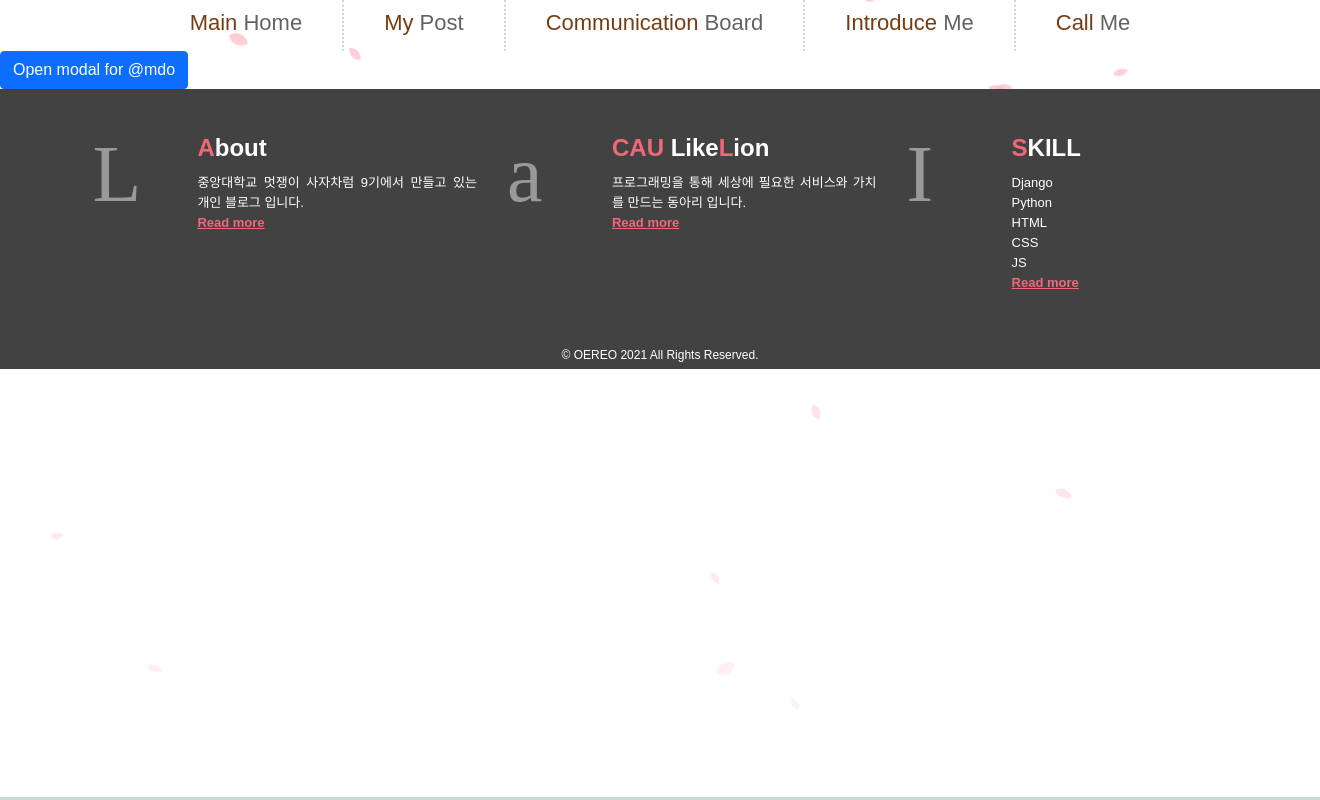
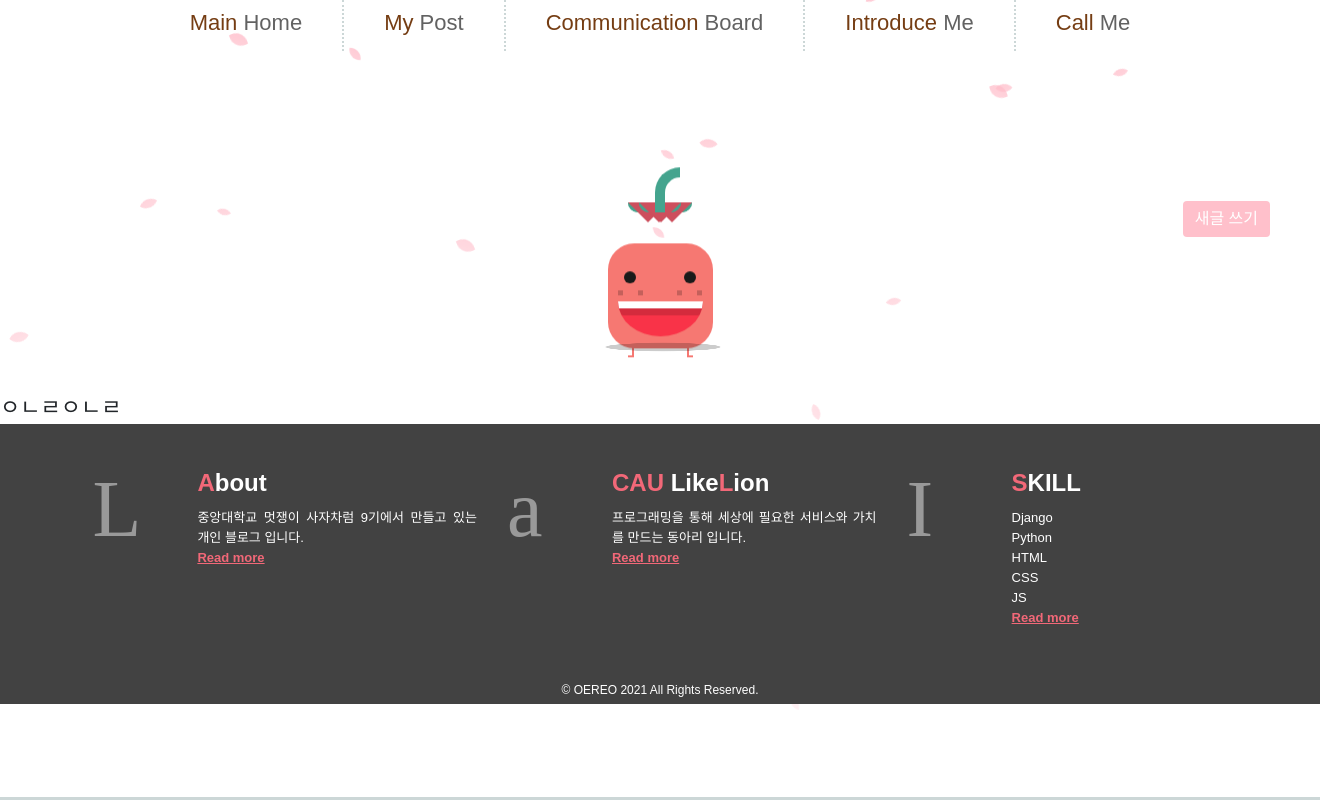
Before and after one commit to LikeLion-CAU-9th/spring-concept-blog, a Django app: template myblog/blog/templates/myPost.html in a window 1320 px wide. Run offline with Django 3.2, Linux system fonts and the light colour scheme; the template is opened without the code that fills it, so the values that code supplies are empty; some libraries are stand-ins or nearby versions; some web fonts are replaced.

Commit message:
refactor: fix nonePostCharacter.css for grid

```diff
--- a/myblog/blog/static/css/mainBlog.css
+++ b/myblog/blog/static/css/mainBlog.css
@@ -61,12 +61,14 @@
     border: 2px solid gray;
 }
 
-.post-header {
+.post-header span{
     background: #fff;
     position: relative;
     padding: 3rem 5%;
     font-family: 'Sucrose Bold Two';
     font-size: 2.7rem;
+    display : inline;
+
 }
 
 .point-color {
--- /dev/null
+++ b/myblog/blog/static/css/myPost.css
@@ -0,0 +1,3 @@
+.my-post-align {
+    /* margin: 40px; */
+}
--- /dev/null
+++ b/myblog/blog/static/css/nonePostCharacter.css
@@ -0,0 +1,150 @@
+::-moz-selection{background:#1A1A1A;color:#FFF}
+::selection{background:#1A1A1A;color:#FFF}
+a{text-decoration:none;cursor:pointer}
+a:hover{text-decoration:underline}
+html,body,div,span,applet,object,iframe,h1,h2,h3,h4,h5,h6,p,blockquote,pre,a,abbr,acronym,address,big,cite,code,del,dfn,em,img,ins,kbd,q,s,samp,small,strike,strong,sub,sup,tt,var,b,u,i,center,dl,dt,dd,ol,ul,li,fieldset,form,label,legend,table,caption,tbody,tfoot,thead,tr,th,td,article,aside,canvas,details,embed,figure,figcaption,footer,header,hgroup,menu,nav,output,ruby,section,summary,time,mark,audio,video{margin:0;padding:0;border:0;font:inherit;font-size:100%;vertical-align:baseline}
+html,body{overflow-X:hidden}
+.kolor-tla{background-color:#CD4F5D;-webkit-transition:background .3s ease-in-out;transition:background .3s ease-in-out}
+.pozycja{display:table;position:absolute;height:100%;width:100%}
+.srodek{display:table-cell;vertical-align:middle;padding:20px 0px}
+/* span{display:block} */
+#qlogo{width:200px;height:240px;margin:0 auto;text-align:center;position:relative;border:3px solid transparent;-webkit-transition:border-color .3s ease-in-out;transition:border-color .3s ease-in-out}
+#qlogo span {
+    display:block;
+}
+.poziomq{text-align:center;position:relative;top:33%;display:inline-block;width:105px;-webkit-animation:ruchLewitacja 3s ease-in-out infinite;animation:ruchLewitacja 3s ease-in-out infinite}
+.cialo{background:#F67872;margin:0 auto;width:105px;height:105px;border-radius:25%;position:relative}
+.liscie{position:relative}
+.liscie .lodyga{width:25px;height:45px;border:10px solid #44A48E;border-bottom:none;border-right:none;position:absolute;top:-60px;left:50%;margin-left:-5px;border-top-left-radius:30px}
+.liscie .lisc-lewy{width:0px;height:10px;border:10px solid #44A48E;border-top:none;position:absolute;top:-25px;left:20px;border-bottom-left-radius:10px}
+.liscie .lisc-lewy.drugi{left:31px}
+.liscie .lisc-prawy{width:0px;height:10px;border:10px solid #44A48E;border-top:none;position:absolute;top:-25px;right:21px;border-bottom-right-radius:10px}
+.liscie .lisc-prawy.drugi{right:32px}
+.liscie .after{content:"";display:block;width:0px;height:0px;position:absolute;top:0px;border-top:20px solid #CD4F5D;border-right:20px solid transparent;border-left:20px solid transparent;-webkit-transition:border-top-color .3s ease-in-out;transition:border-top-color .3s ease-in-out}
+.liscie .lisc-lewy  .after{left:-10px}
+.liscie .lisc-prawy .after{right:-10px}
+.twarz{width:105px;position:relative}
+.oczy{width:105px;height:20px;position:relative;-webkit-transform-origin:center;transform-origin:center}
+.oczy .oko{position:absolute;width:12px;height:12px;background:#1A1A1A;top:28px;border-radius:50%;-webkit-animation:ruchOczy 12s infinite ease-in-out;animation:ruchOczy 12s infinite ease-in-out}
+.oczy .oko:before{content:"";display:block;width:14px;height:0px;background:#F67872;position:absolute;left:-1px;top:-1px;-webkit-transition:height .1s ease-in-out;transition:height .1s ease-in-out}
+.oczy .oko:after{content:"";display:block;width:14px;height:0px;background:#F67872;position:absolute;left:-1px;bottom:-1px;-webkit-transition:height .1s ease-in-out;transition:height .1s ease-in-out}
+.oczy .oko.oko-lewe{left:16%}
+.oczy .oko.oko-prawe{right:16%}
+.piegi{width:105px;height:10px;position:relative}
+.piegi .pieg{position:absolute;width:5px;height:5px;background:#C4605B;top:27px;border-radius:0%;-webkit-transition:top .1s ease-in-out;transition:top .1s ease-in-out}
+.piegi .pieg:after{content:"";display:block;width:5px;height:5px;background:#C4605B;position:absolute;top:0px;border-radius:0%}
+.piegi .pieg.pieg-lewy{left:10%}
+.piegi .pieg.pieg-lewy:after{left:20px}
+.piegi .pieg.pieg-prawy{right:10%}
+.piegi .pieg.pieg-prawy:after{right:20px}
+.buzia{width:85px;height:35px;background:#F93348;position:relative;top:28px;left:10px;border-radius:0% 0% 70% 70% / 0% 0% 140% 140%;-webkit-transition:all .1s ease-in-out;transition:all .1s ease-in-out;overflow:hidden}
+.buzia .zuby{width:85px;height:7px;background:#fff;position:absolute;top:0px;left:0;border-radius:0 0 5px 5px / 0 0 35px 35px;-webkit-transition:all .1s ease-in-out;transition:all .1s ease-in-out}
+.buzia .gardlo{width:85px;height:14px;background:rgba(0,0,0,0.15);position:absolute;top:0px;left:0;border-radius:0 0 13px 13px / 0 0 35px 35px;-webkit-transition:all .1s ease-in-out;transition:all .1s ease-in-out}
+.rece .reka{background:#F67872;width:2px;height:30px;position:absolute;top:80px;-webkit-transform:rotate(0deg);transform:rotate(0deg)}
+.rece .reka.reka-lewa{left:7px}
+.rece .reka.reka-prawa{right:7px}
+.rece .reka:after{content:"";display:block;width:4px;height:2px;background:#F67872;position:absolute;top:27px;left:-1px}
+.nogi{position:relative}
+.nogi > *{width:20px;height:2px;background:#F67872;position:absolute;-webkit-transform-origin:center;transform-origin:center}
+.nogi .noga-lewa{bottom:0px;left:15px;-webkit-transform:rotate(90deg);transform:rotate(90deg)}
+.nogi .noga-lewa:after{content:"";display:block;width:2px;height:6px;background:#F67872;position:absolute;bottom:-4px;left:18px}
+.nogi .noga-prawa{bottom:0px;right:15px;-webkit-transform:rotate(90deg);transform:rotate(90deg)}
+.nogi .noga-prawa:after{content:"";display:block;width:2px;height:6px;background:#F67872;position:absolute;top:-4px;left:18px}
+.cien{display:block;width:120px;height:50px;background:rgba(0,0,0,0.2);border-radius:50%;margin-left:40px;position:absolute;bottom:0px;-webkit-animation:ruchCien 3s ease-in-out infinite;animation:ruchCien 3s ease-in-out infinite}
+
+.poziomq:hover .oczy .oko:before{height:0px}
+.poziomq:hover .oczy .oko:after{height:6px}
+.poziomq:hover .piegi .pieg{top:22px}
+.poziomq:hover .buzia{width:45px;height:15px;top:34px;left:30px}
+.poziomq:hover .buzia .zuby{width:45px;height:0px;top:0px}
+.poziomq:hover .buzia .gardlo{width:45px;height:3px;top:0px}
+.poziomq:hover .noga-lewa{-webkit-animation:ruchNogaLewa .15s ease-in-out infinite;animation:ruchNogaLewa .15s ease-in-out infinite}
+.poziomq:hover .noga-prawa{-webkit-animation:ruchNogaPrawa .15s ease-in-out infinite;animation:ruchNogaPrawa .15s ease-in-out infinite}
+.poziomq:hover .reka{top:auto;bottom:25px}
+.poziomq:hover .reka-lewa{left:4px;-webkit-transform:rotate(90deg);transform:rotate(90deg);-webkit-animation:ruchNogaLewa .15s ease-in-out infinite;animation:ruchNogaLewa .15s ease-in-out infinite}
+.poziomq:hover .reka-prawa{right:4px;-webkit-transform:rotate(-90deg);transform:rotate(-90deg);-webkit-animation:ruchRekaLewa .15s ease-in-out infinite;animation:ruchRekaLewa .15s ease-in-out infinite}
+
+.poziomq:hover .piegi .pieg{top:18px}
+.poziomq:hover .oczy .oko:before{height:3px}
+.poziomq:hover .oczy .oko:after{height:3px}
+.poziomq:hover .buzia{width:80px;height:48px;top:17px;left:13px;border-radius:44%}
+.poziomq:hover .buzia .zuby{width:55px;height:7px;top:0px;left:13px;border-radius:80% 80% 0% 0% / 140% 140% 0% 0%}
+.poziomq:hover .buzia .gardlo{width:80px;height:30px;top:0px;left:0px;border-radius:80% 80% 0% 0% / 104% 104% 0% 0%}
+.poziomq:hover .liscie,.poziomq:hover .cialo{-webkit-transform:rotate(0deg);transform:rotate(0deg);-webkit-animation:ruchWstrzas .15s ease-in-out infinite;animation:ruchWstrzas .15s ease-in-out infinite}
+
+.tekst{opacity:0;color:rgba(0,0,0,0.7);display:block;position:absolute;top:10px;right:-50%;font-family:'Lato',arial,sans-serif;font-size:11px;display:block;letter-spacing:2px;width:100%;text-align:center;text-transform:uppercase;font-size:14px;line-height:28px;font-weight:bold;-webkit-animation:ruchTekst 30s ease-in-out infinite;animation:ruchTekst 30s ease-in-out infinite}
+.tekst:after{content:"";display:block;width:20px;height:20px;border:1px solid rgba(0,0,0,0.6);border-top:none;border-left:none;position:absolute;bottom:-25px;left:50%;margin-left:-22px;border-bottom-right-radius:30px}
+
+
+/*! animacja tekst */
+@-webkit-keyframes ruchTekst{
+0%, 3%, 18%, 100%{opacity:0}
+4.5%, 16.5%{opacity:1}
+}
+@keyframes ruchTekst{
+0%, 3%, 18%, 100%{opacity:0}
+4.5%, 16.5%{opacity:1}
+}
+/* animacja oczy */
+@-webkit-keyframes ruchOczy{
+0%, 4%, 6%, 49%, 51%, 53%, 100%{-webkit-transform:rotateX(0deg);transform:rotateX(0deg)}
+5%, 50%, 52%{-webkit-transform:rotateX(90deg);transform:rotateX(90deg)}
+}
+@keyframes ruchOczy{
+0%, 4%, 6%, 49%, 51%, 53%, 100%{-webkit-transform:rotateX(0deg);transform:rotateX(0deg)}
+5%, 50%, 52%{-webkit-transform:rotateX(90deg);transform:rotateX(90deg)}
+}
+/* animacja cien */
+@-webkit-keyframes ruchCien{
+0%, 100%{-webkit-transform:scale(1) rotateX(100deg);transform:scale(1) rotateX(100deg)}
+50%{-webkit-transform:scale(0.7) rotateX(100deg);transform:scale(0.7) rotateX(100deg)}
+}
+@keyframes ruchCien{
+0%, 100%{-webkit-transform:scale(1) rotateX(100deg);transform:scale(1) rotateX(100deg)}
+50%{-webkit-transform:scale(0.7) rotateX(100deg);transform:scale(0.7) rotateX(100deg)}
+}
+/* animacja latanie */
+@-webkit-keyframes ruchLewitacja{
+0%, 100%{-webkit-transform:translateY(0);transform:translateY(0)}
+50%{-webkit-transform:translateY(-25px);transform:translateY(-25px)}
+}
+@keyframes ruchLewitacja{
+0%, 100%{-webkit-transform:translateY(0);transform:translateY(0)}
+50%{-webkit-transform:translateY(-25px);transform:translateY(-25px)}
+}
+/*! animacja noga lewa */
+@-webkit-keyframes ruchNogaLewa{
+0%, 100%{-webkit-transform:rotateZ(75deg);transform:rotateZ(75deg)}
+50%{-webkit-transform:rotateZ(100deg);transform:rotateZ(100deg)}
+}
+@keyframes ruchNogaLewa{
+0%, 100%{-webkit-transform:rotateZ(75deg);transform:rotateZ(75deg)}
+50%{-webkit-transform:rotateZ(100deg);transform:rotateZ(100deg)}
+}
+/*! animacja noga prawa */
+@-webkit-keyframes ruchNogaPrawa{
+0%, 100%{-webkit-transform:rotateZ(105deg);transform:rotateZ(105deg)}
+50%{-webkit-transform:rotateZ(75deg);transform:rotateZ(75deg)}
+}
+@keyframes ruchNogaPrawa{
+0%, 100%{-webkit-transform:rotateZ(105deg);transform:rotateZ(105deg)}
+50%{-webkit-transform:rotateZ(75deg);transform:rotateZ(75deg)}
+}
+/*! animacja reka prawa */
+@-webkit-keyframes ruchRekaLewa{
+0%, 100%{-webkit-transform:rotateZ(-75deg);transform:rotateZ(-75deg)}
+50%{-webkit-transform:rotateZ(-105deg);transform:rotateZ(-105deg)}
+}
+@keyframes ruchRekaLewa{
+0%, 100%{-webkit-transform:rotateZ(-75deg);transform:rotateZ(-75deg)}
+50%{-webkit-transform:rotateZ(-105deg);transform:rotateZ(-105deg)}
+}
+/*! animacja wstrzas */
+@-webkit-keyframes ruchWstrzas{
+0%, 100%{-webkit-transform:rotateZ(1deg);transform:rotateZ(1deg)}
+50%{-webkit-transform:rotateZ(-1deg);transform:rotateZ(-1deg)}
+}
+@keyframes ruchWstrzas{
+0%, 100%{-webkit-transform:rotateZ(2deg);transform:rotateZ(2deg)}
+50%{-webkit-transform:rotateZ(-2deg);transform:rotateZ(-2deg)}
+}
--- a/myblog/blog/templates/myPost.html
+++ b/myblog/blog/templates/myPost.html
@@ -1,8 +1,12 @@
 {% extends 'base.html' %}
 
 {% block mainContent %}
-<button type="button" class="btn btn-primary" data-bs-toggle="modal" data-bs-target="#exampleModal" data-bs-whatever="@mdo">Open modal for @mdo</button>
 
+<div class = "post-align" style = "margin:100px 0 0 0">
+<button type="button" class="btn btn-primary"
+    style="background-color:pink; border: None; float: right; margin:50px 50px 100px 0" data-bs-toggle="modal"
+    data-bs-target="#exampleModal" data-bs-whatever="@mdo">새글 쓰기</button>
+</div>
 <div class="modal fade" id="exampleModal" tabindex="-1" aria-labelledby="exampleModalLabel" aria-hidden="true">
     <div class="modal-dialog">
         <div class="modal-content">
@@ -29,5 +33,44 @@
         </div>
     </div>
 </div>
+    <div id="qlogo">
+        <div class="poziomq">
+            <figure class="liscie">
+                <span class="lisc-lewy"><span class="after"></span></span>
+                <span class="lisc-lewy drugi"><span class="after"></span></span>
+                <span class="lisc-prawy"><span class="after"></span></span>
+                <span class="lisc-prawy drugi"><span class="after"></span></span>
+                <span class="lodyga"></span>
+            </figure>
+            <figure class="rece">
+                <span class="reka reka-lewa"></span>
+                <span class="reka reka-prawa"></span>
+            </figure>
+            <figure class="cialo">
+                <span class="twarz">
+                    <span class="oczy">
+                        <span class="oko oko-lewe"></span>
+                        <span class="oko oko-prawe"></span>
+                    </span>
+                    <span class="piegi">
+                        <span class="pieg pieg-lewy"></span>
+                        <span class="pieg pieg-prawy"></span>
+                    </span>
+                    <span class="buzia">
+                        <span class="gardlo"></span>
+                        <span class="zuby"></span>
+                    </span>
+                </span>
+            </figure>
+            <figure class="nogi">
+                <span class="noga-lewa"></span>
+                <span class="noga-prawa"></span>
+            </figure>
+        </div>
+
+        <figure class="cien"></figure>
+        <figure class="tekst"> 글이 없어요 ㅠㅠ</figure>
+    </div>
+    ㅇㄴㄹㅇㄴㄹ
 
 {% endblock %}
--- a/myblog/myblog/templates/base.html
+++ b/myblog/myblog/templates/base.html
@@ -14,6 +14,8 @@
     <link rel="stylesheet" href="{% static 'css/blogNavbar.css' %}">
     <link rel="stylesheet" href="{% static 'css/footer.css' %}">
     <link rel="stylesheet" href="{% static 'css/dog.css' %}">
+    <link rel="stylesheet" href="{% static 'css/nonePostCharacter.css' %}">
+
     <!-- CSS only -->
     <link href="https://cdn.jsdelivr.net/npm/bootstrap@5.0.0/dist/css/bootstrap.min.css" rel="stylesheet"
         integrity="sha384-wEmeIV1mKuiNpC+IOBjI7aAzPcEZeedi5yW5f2yOq55WWLwNGmvvx4Um1vskeMj0" crossorigin="anonymous">
@@ -32,7 +34,7 @@
 
         <ul class="menu">
             <li class="menu__item">
-                <a href="#" class="menu__link">
+                <a href="/" class="menu__link">
                     <span class="menu__title">
                         <span class="menu__first-word" data-hover="Main">
                             Main
@@ -45,7 +47,7 @@
             </li>
 
             <li class="menu__item">
-                <a href="myPost" class="menu__link">
+                <a href="my-post" class="menu__link">
                     <span class="menu__title">
                         <span class="menu__first-word" data-hover="My">
                             My
--- a/myblog/myblog/urls.py
+++ b/myblog/myblog/urls.py
@@ -5,5 +5,5 @@
 urlpatterns = [
     path('admin/', admin.site.urls),
     path('', blog.views.home, name="home"),
-    path('myPost', blog.views.my_post, name="myPost")
+    path('my-post', blog.views.my_post, name="myPost")
 ]
```
Lines whose indentation alone changed are shown as unchanged.
